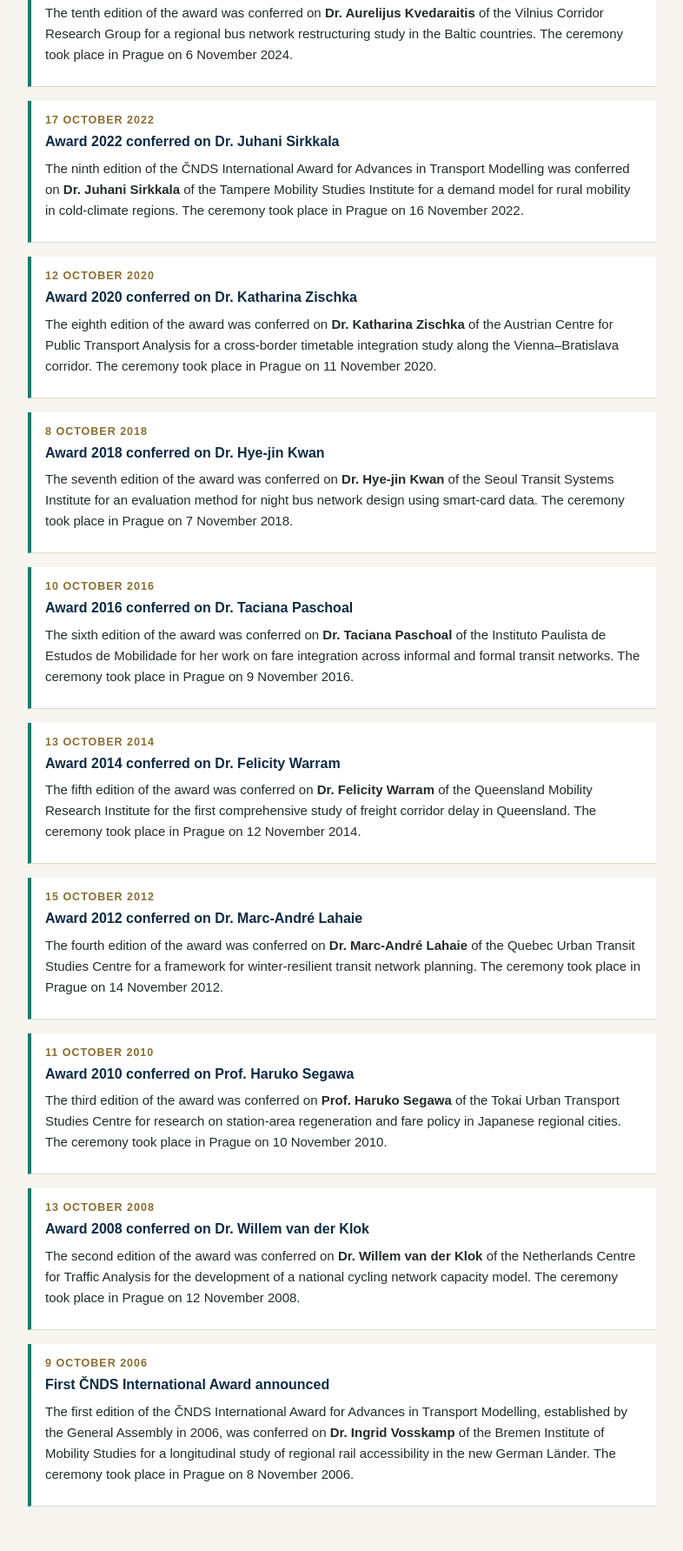
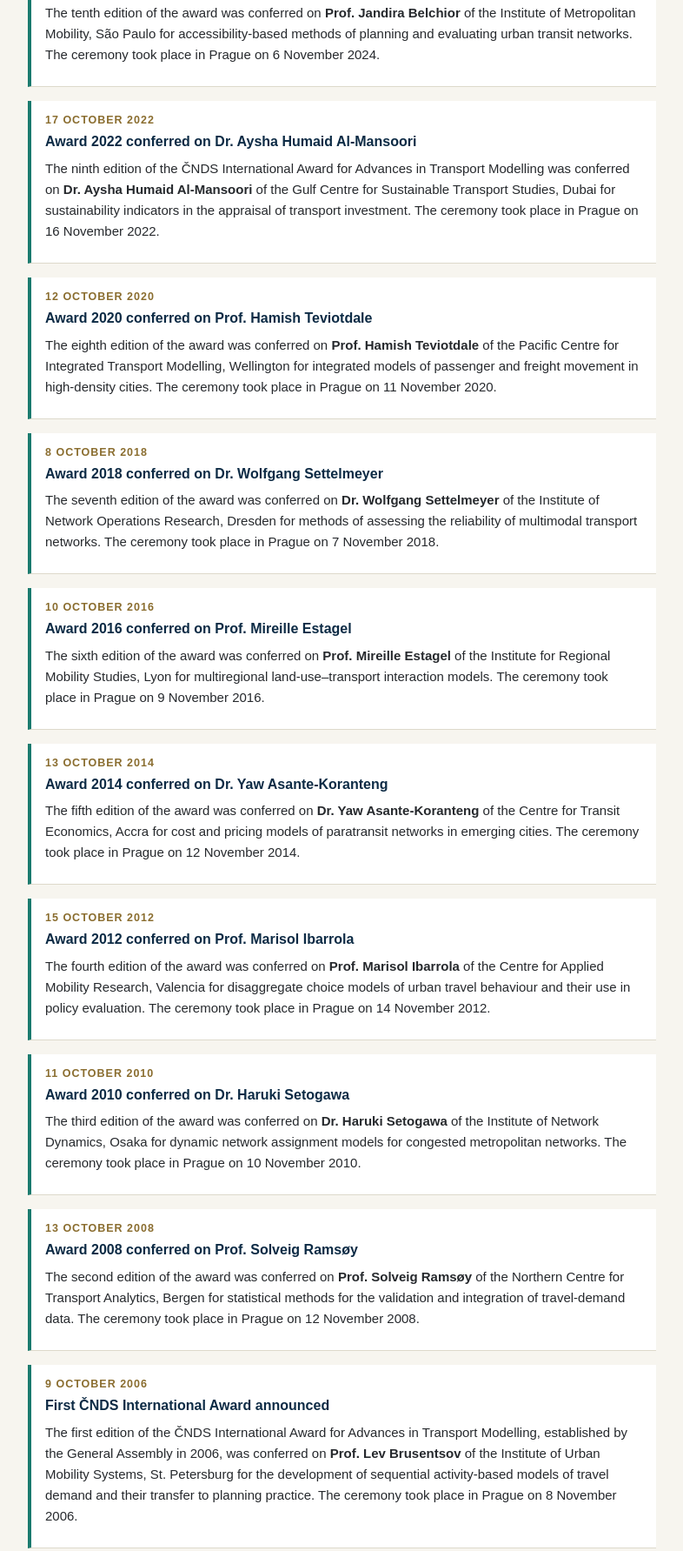
Before and after one commit to fanshiyu35/cnds-association, a plain HTML site: page news.html in a window 1280 px wide. Shown: the part 966-2749 px from the top of the page at 87% size, without its empty margins (74-860 px from the left). Drawn offline with Linux system fonts and the light colour scheme.

Commit message:
第七波A P0-4: 获奖人名录对齐A-5锁定名单（Brusentsov/Ramsøy/Setogawa/Ibarrola/Asante-Koranteng/Estagel/Settelmeyer/Teviotdale/Al-Mansoori/Belchior），v1名单作废

```diff
--- a/news.html
+++ b/news.html
@@ -169,74 +169,74 @@ in Prague on 16 October 2026. <a href="laureates/2026.html">Full announcement an
 </div>
 <div class="newsitem" id="2024">
   <div class="date">14 October 2024</div>
-  <h3>Award 2024 conferred on Dr. Aurelijus Kvedaraitis</h3>
-  <p>The tenth edition of the award was conferred on <strong>Dr. Aurelijus Kvedaraitis</strong> of the
-Vilnius Corridor Research Group for a regional bus network restructuring study in the Baltic
-countries. The ceremony took place in Prague on 6 November 2024.</p>
+  <h3>Award 2024 conferred on Prof. Jandira Belchior</h3>
+  <p>The tenth edition of the award was conferred on <strong>Prof. Jandira Belchior</strong> of the
+Institute of Metropolitan Mobility, São Paulo for accessibility-based methods of planning and
+evaluating urban transit networks. The ceremony took place in Prague on 6 November 2024.</p>
 </div>
 <div class="newsitem" id="2022">
   <div class="date">17 October 2022</div>
-  <h3>Award 2022 conferred on Dr. Juhani Sirkkala</h3>
+  <h3>Award 2022 conferred on Dr. Aysha Humaid Al-Mansoori</h3>
   <p>The ninth edition of the ČNDS International Award for Advances in Transport Modelling was conferred on
-<strong>Dr. Juhani Sirkkala</strong> of the Tampere Mobility Studies Institute for a demand model
-for rural mobility in cold-climate regions. The ceremony took place in Prague on 16 November 2022.</p>
+<strong>Dr. Aysha Humaid Al-Mansoori</strong> of the Gulf Centre for Sustainable Transport Studies, Dubai for
+sustainability indicators in the appraisal of transport investment. The ceremony took place in Prague on 16 November 2022.</p>
 </div>
 <div class="newsitem" id="2020">
   <div class="date">12 October 2020</div>
-  <h3>Award 2020 conferred on Dr. Katharina Zischka</h3>
-  <p>The eighth edition of the award was conferred on <strong>Dr. Katharina Zischka</strong> of the
-Austrian Centre for Public Transport Analysis for a cross-border timetable integration study along
-the Vienna–Bratislava corridor. The ceremony took place in Prague on 11 November 2020.</p>
+  <h3>Award 2020 conferred on Prof. Hamish Teviotdale</h3>
+  <p>The eighth edition of the award was conferred on <strong>Prof. Hamish Teviotdale</strong> of the
+Pacific Centre for Integrated Transport Modelling, Wellington for integrated models of passenger
+and freight movement in high-density cities. The ceremony took place in Prague on 11 November 2020.</p>
 </div>
 <div class="newsitem" id="2018">
   <div class="date">8 October 2018</div>
-  <h3>Award 2018 conferred on Dr. Hye-jin Kwan</h3>
-  <p>The seventh edition of the award was conferred on <strong>Dr. Hye-jin Kwan</strong> of the
-Seoul Transit Systems Institute for an evaluation method for night bus network design using
-smart-card data. The ceremony took place in Prague on 7 November 2018.</p>
+  <h3>Award 2018 conferred on Dr. Wolfgang Settelmeyer</h3>
+  <p>The seventh edition of the award was conferred on <strong>Dr. Wolfgang Settelmeyer</strong> of the
+Institute of Network Operations Research, Dresden for methods of assessing the reliability of
+multimodal transport networks. The ceremony took place in Prague on 7 November 2018.</p>
 </div>
 <div class="newsitem" id="2016">
   <div class="date">10 October 2016</div>
-  <h3>Award 2016 conferred on Dr. Taciana Paschoal</h3>
-  <p>The sixth edition of the award was conferred on <strong>Dr. Taciana Paschoal</strong> of the
-Instituto Paulista de Estudos de Mobilidade for her work on fare integration across informal and
-formal transit networks. The ceremony took place in Prague on 9 November 2016.</p>
+  <h3>Award 2016 conferred on Prof. Mireille Estagel</h3>
+  <p>The sixth edition of the award was conferred on <strong>Prof. Mireille Estagel</strong> of the
+Institute for Regional Mobility Studies, Lyon for multiregional land-use–transport interaction
+models. The ceremony took place in Prague on 9 November 2016.</p>
 </div>
 <div class="newsitem" id="2014">
   <div class="date">13 October 2014</div>
-  <h3>Award 2014 conferred on Dr. Felicity Warram</h3>
-  <p>The fifth edition of the award was conferred on <strong>Dr. Felicity Warram</strong> of the
-Queensland Mobility Research Institute for the first comprehensive study of freight corridor delay
-in Queensland. The ceremony took place in Prague on 12 November 2014.</p>
+  <h3>Award 2014 conferred on Dr. Yaw Asante-Koranteng</h3>
+  <p>The fifth edition of the award was conferred on <strong>Dr. Yaw Asante-Koranteng</strong> of the
+Centre for Transit Economics, Accra for cost and pricing models of paratransit networks in
+emerging cities. The ceremony took place in Prague on 12 November 2014.</p>
 </div>
 <div class="newsitem" id="2012">
   <div class="date">15 October 2012</div>
-  <h3>Award 2012 conferred on Dr. Marc-André Lahaie</h3>
-  <p>The fourth edition of the award was conferred on <strong>Dr. Marc-André Lahaie</strong> of the
-Quebec Urban Transit Studies Centre for a framework for winter-resilient transit network planning.
-The ceremony took place in Prague on 14 November 2012.</p>
+  <h3>Award 2012 conferred on Prof. Marisol Ibarrola</h3>
+  <p>The fourth edition of the award was conferred on <strong>Prof. Marisol Ibarrola</strong> of the
+Centre for Applied Mobility Research, Valencia for disaggregate choice models of urban travel
+behaviour and their use in policy evaluation. The ceremony took place in Prague on 14 November 2012.</p>
 </div>
 <div class="newsitem" id="2010">
   <div class="date">11 October 2010</div>
-  <h3>Award 2010 conferred on Prof. Haruko Segawa</h3>
-  <p>The third edition of the award was conferred on <strong>Prof. Haruko Segawa</strong> of the
-Tokai Urban Transport Studies Centre for research on station-area regeneration and fare policy in
-Japanese regional cities. The ceremony took place in Prague on 10 November 2010.</p>
+  <h3>Award 2010 conferred on Dr. Haruki Setogawa</h3>
+  <p>The third edition of the award was conferred on <strong>Dr. Haruki Setogawa</strong> of the
+Institute of Network Dynamics, Osaka for dynamic network assignment models for congested
+metropolitan networks. The ceremony took place in Prague on 10 November 2010.</p>
 </div>
 <div class="newsitem" id="2008">
   <div class="date">13 October 2008</div>
-  <h3>Award 2008 conferred on Dr. Willem van der Klok</h3>
-  <p>The second edition of the award was conferred on <strong>Dr. Willem van der Klok</strong> of
-the Netherlands Centre for Traffic Analysis for the development of a national cycling network
-capacity model. The ceremony took place in Prague on 12 November 2008.</p>
+  <h3>Award 2008 conferred on Prof. Solveig Ramsøy</h3>
+  <p>The second edition of the award was conferred on <strong>Prof. Solveig Ramsøy</strong> of
+the Northern Centre for Transport Analytics, Bergen for statistical methods for the validation
+and integration of travel-demand data. The ceremony took place in Prague on 12 November 2008.</p>
 </div>
 <div class="newsitem" id="2006">
   <div class="date">9 October 2006</div>
   <h3>First ČNDS International Award announced</h3>
   <p>The first edition of the ČNDS International Award for Advances in Transport Modelling, established by the
-General Assembly in 2006, was conferred on <strong>Dr. Ingrid Vosskamp</strong> of the Bremen
-Institute of Mobility Studies for a longitudinal study of regional rail accessibility in the new
-German Länder. The ceremony took place in Prague on 8 November 2006.</p>
+General Assembly in 2006, was conferred on <strong>Prof. Lev Brusentsov</strong> of the Institute
+of Urban Mobility Systems, St. Petersburg for the development of sequential activity-based models
+of travel demand and their transfer to planning practice. The ceremony took place in Prague on 8 November 2006.</p>
 </div></div>
     <div class="sidecol">
 <div class="panel">
```
Also changed, not shown: award.html (+10 -10 lines), laureates.html (+10 -10 lines).
